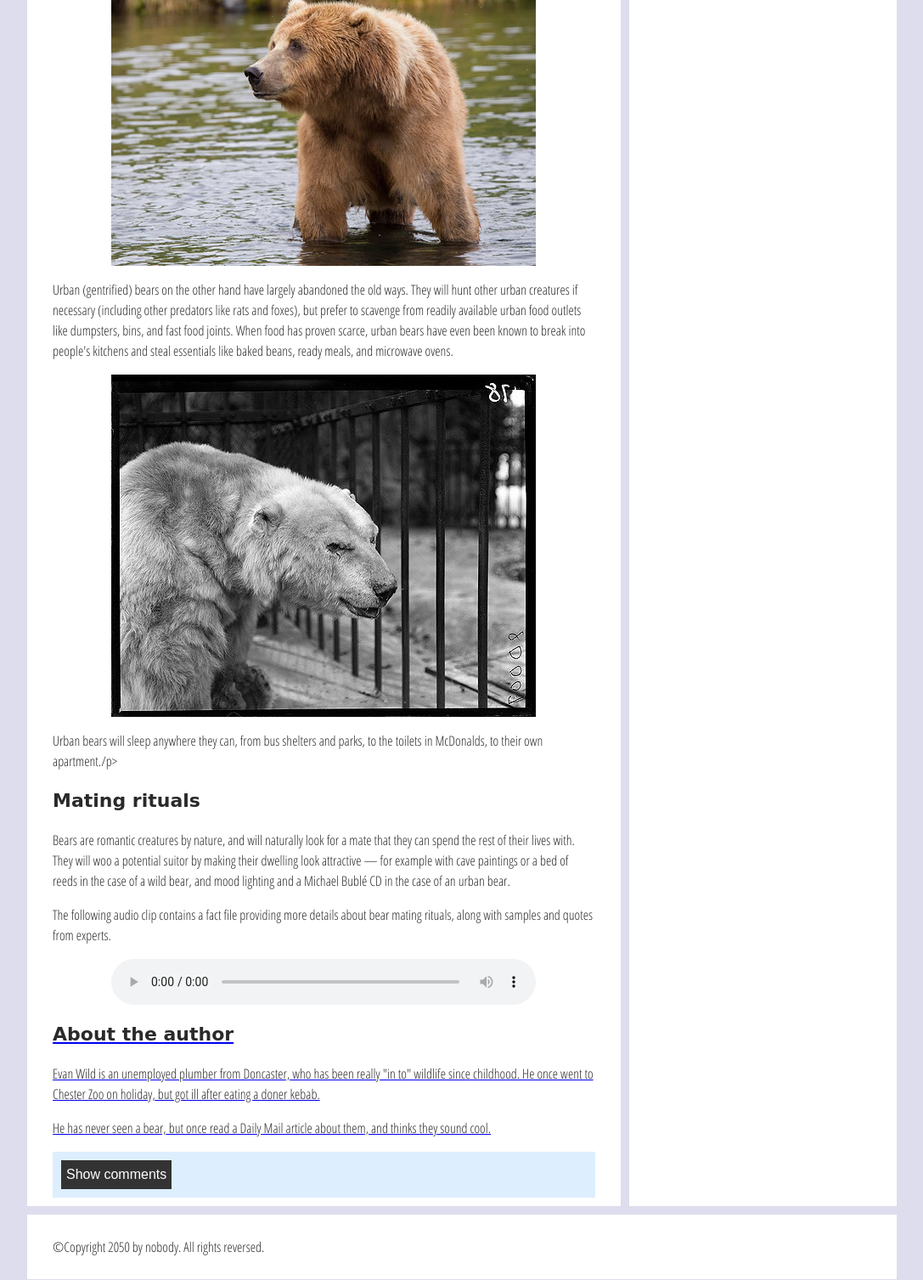
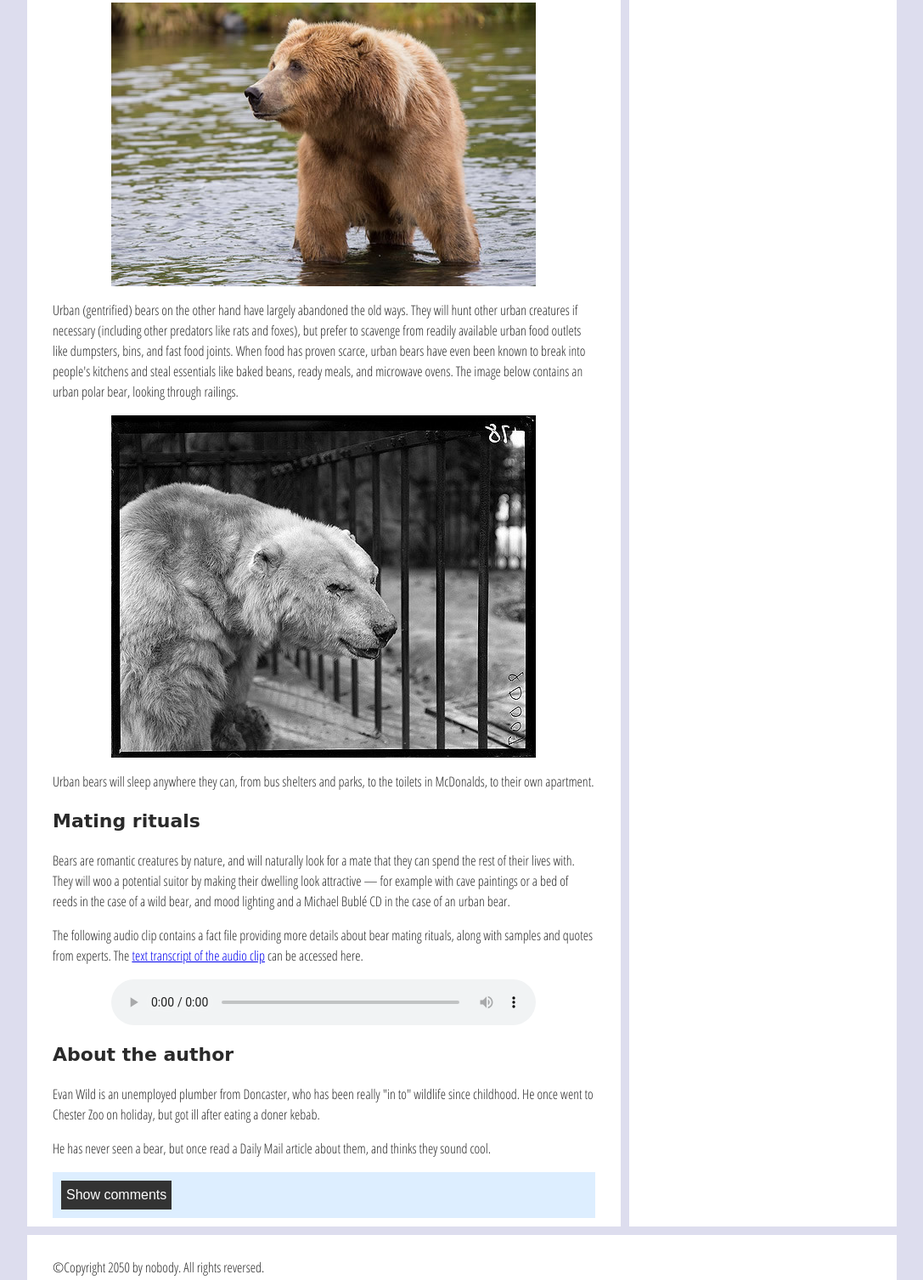
Before and after one commit to Thavisha04/inft1206sec6, a plain HTML site: page assignments/assignment-5/assessment-files/assessment-files/a5-index.html in a window 1280 px wide. Shown: the part 959-2466 px from the top of the page at 85% size, without its empty margins (96-1183 px from the left). Drawn offline with Linux system fonts and the light colour scheme; a web font is replaced by a local one.

Commit message:
a5-index.html version 6

```diff
--- a/assignments/assignment-5/assessment-files/assessment-files/a5-index.html
+++ b/assignments/assignment-5/assessment-files/assessment-files/a5-index.html
@@ -92,26 +92,26 @@
 
         <h3>Habitats and Eating habits</h3>
 
-        <p>Wild bears eat a variety of meat, fish, fruit, nuts, and other natually growing ingredients. In general they will hunt for food themselves in woodland or rivers, but at a push they will track down their sustenance from farms or country houses. They tend to live in relative isolation, in caves, tents, or cottages.</p>
+        <p>Wild bears eat a variety of meat, fish, fruit, nuts, and other natually growing ingredients. In general they will hunt for food themselves in woodland or rivers, but at a push they will track down their sustenance from farms or country houses. They tend to live in relative isolation, in caves, tents, or cottages. The image below comprises of <span id="wild-bear"> a brown wild bear standing in a river</span>.</p>
 
         <img src="./media/wild-bear.jpg" aria-labelledby="wildbear-label">
 
-        <p>Urban (gentrified) bears on the other hand have largely abandoned the old ways. They will hunt other urban creatures if necessary (including other predators like rats and foxes), but prefer to scavenge from readily available urban food outlets like dumpsters, bins, and fast food joints. When food has proven scarce, urban bears have even been known to break into people's kitchens and steal essentials like baked beans, ready meals, and microwave ovens.</p>
+        <p>Urban (gentrified) bears on the other hand have largely abandoned the old ways. They will hunt other urban creatures if necessary (including other predators like rats and foxes), but prefer to scavenge from readily available urban food outlets like dumpsters, bins, and fast food joints. When food has proven scarce, urban bears have even been known to break into people's kitchens and steal essentials like baked beans, ready meals, and microwave ovens. The image below contains <span id="urbanbear-label">an urban polar bear, looking through railings</span>.</p>
 
         <img src="./media/urban-bear.jpg" aria-labelledby="urbanbear-label">
 
-        <p>Urban bears will sleep anywhere they can, from bus shelters and parks, to the toilets in McDonalds, to their own apartment./p>
+        <p>Urban bears will sleep anywhere they can, from bus shelters and parks, to the toilets in McDonalds, to their own apartment.</p>
 
         <h3>Mating rituals</h3>
 
         <p>Bears are romantic creatures by nature, and will naturally look for a mate that they can spend the rest of their lives with. They will woo a potential suitor by making their dwelling look attractive — for example with cave paintings or a bed of reeds in the case of a wild bear, and mood lighting and a Michael Bublé CD in the case of an urban bear.</p>
 
-        <p>The following audio clip contains a fact file providing more details about bear mating rituals, along with samples and quotes from experts.</p>
+        <p>The following audio clip contains a fact file providing more details about bear mating rituals, along with samples and quotes from experts. The <a href="https://example.com/">text transcript of the audio clip</a> can be accessed here.</p>
 
         <audio controls>
           <source src="./media/bear.mp3" type="audio/mp3">
           <source src="./media/bear.ogg" type="audio/ogg">
-          <p>It looks like your browser doesn't support HTML5 audio players. You can find the direct link to the audio file here.<a href="./media/bear.mp3"></p>
+          <p>It looks like your browser doesn't support HTML5 audio players. You can find the direct link to the audio file here.<a href="./media/bear.mp3"></a></p>
         </audio>
 
         <aside>
```
